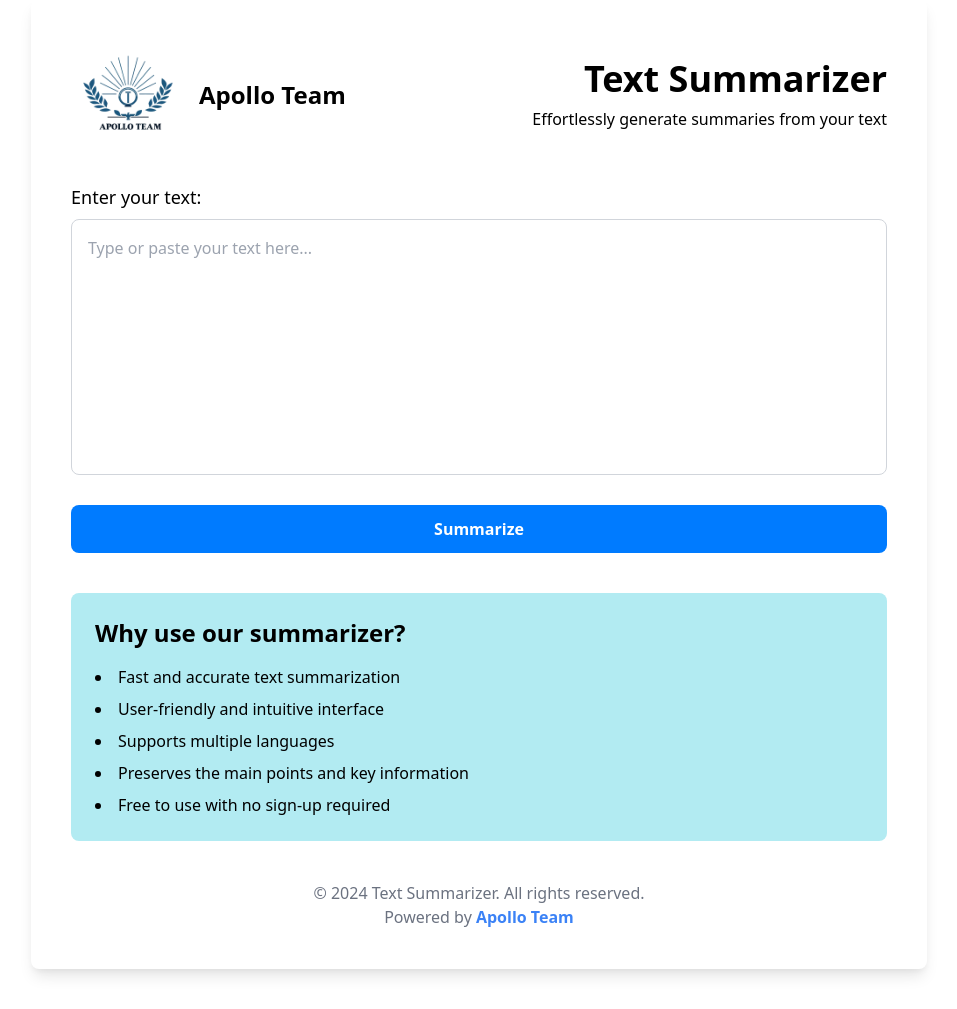
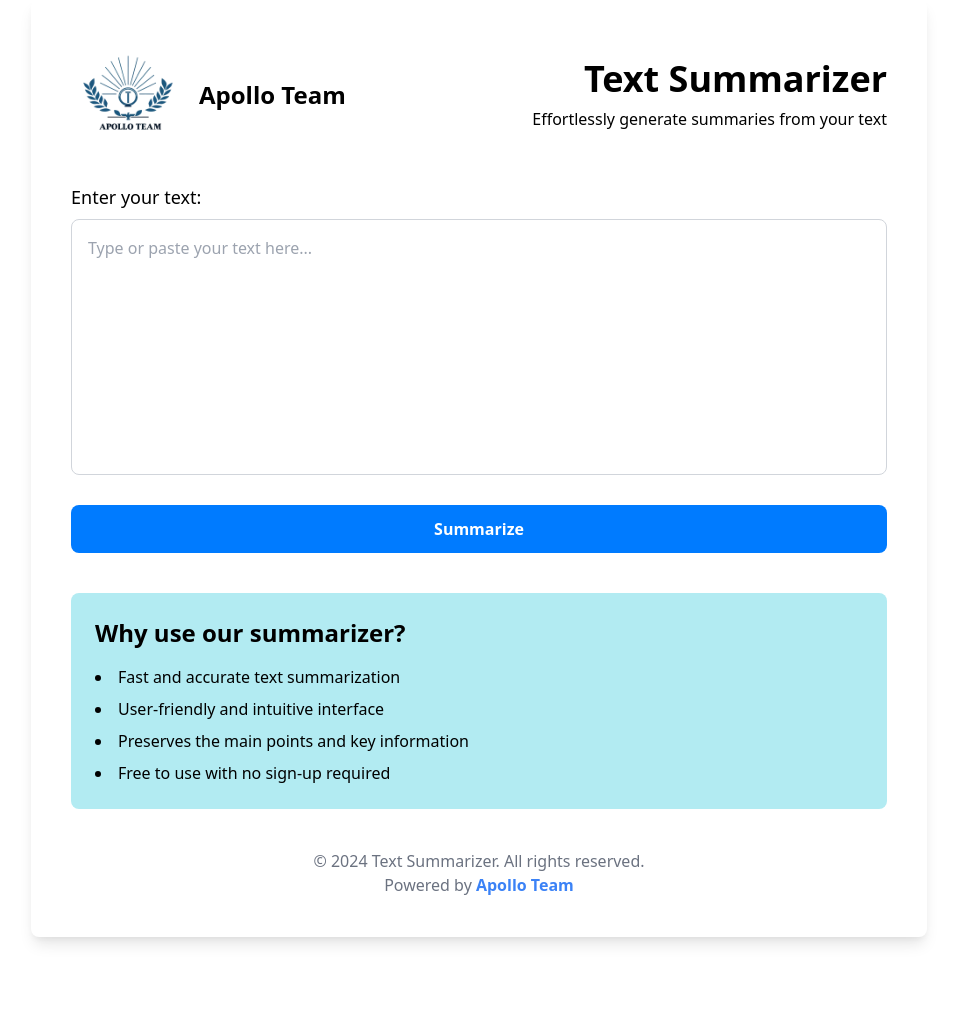
Before and after one commit to khanhphamj/Text-Summarizer, a Flask app: page / in a window 1280 px wide. Shown: the part 41-1050 px from the top of the page, without its empty margins (161-1118 px from the left). After the commit the page ends 985 px from the top, so only its background shows below. Run offline with Flask 3, Linux system fonts and the light colour scheme.

Commit message:
build_17: update interface

```diff
--- a/app/templates/index.html
+++ b/app/templates/index.html
@@ -45,7 +45,6 @@
             <ul class="list-disc list-inside space-y-2 text-black">
                 <li>Fast and accurate text summarization</li>
                 <li>User-friendly and intuitive interface</li>
-                <li>Supports multiple languages</li>
                 <li>Preserves the main points and key information</li>
                 <li>Free to use with no sign-up required</li>
             </ul>
```
